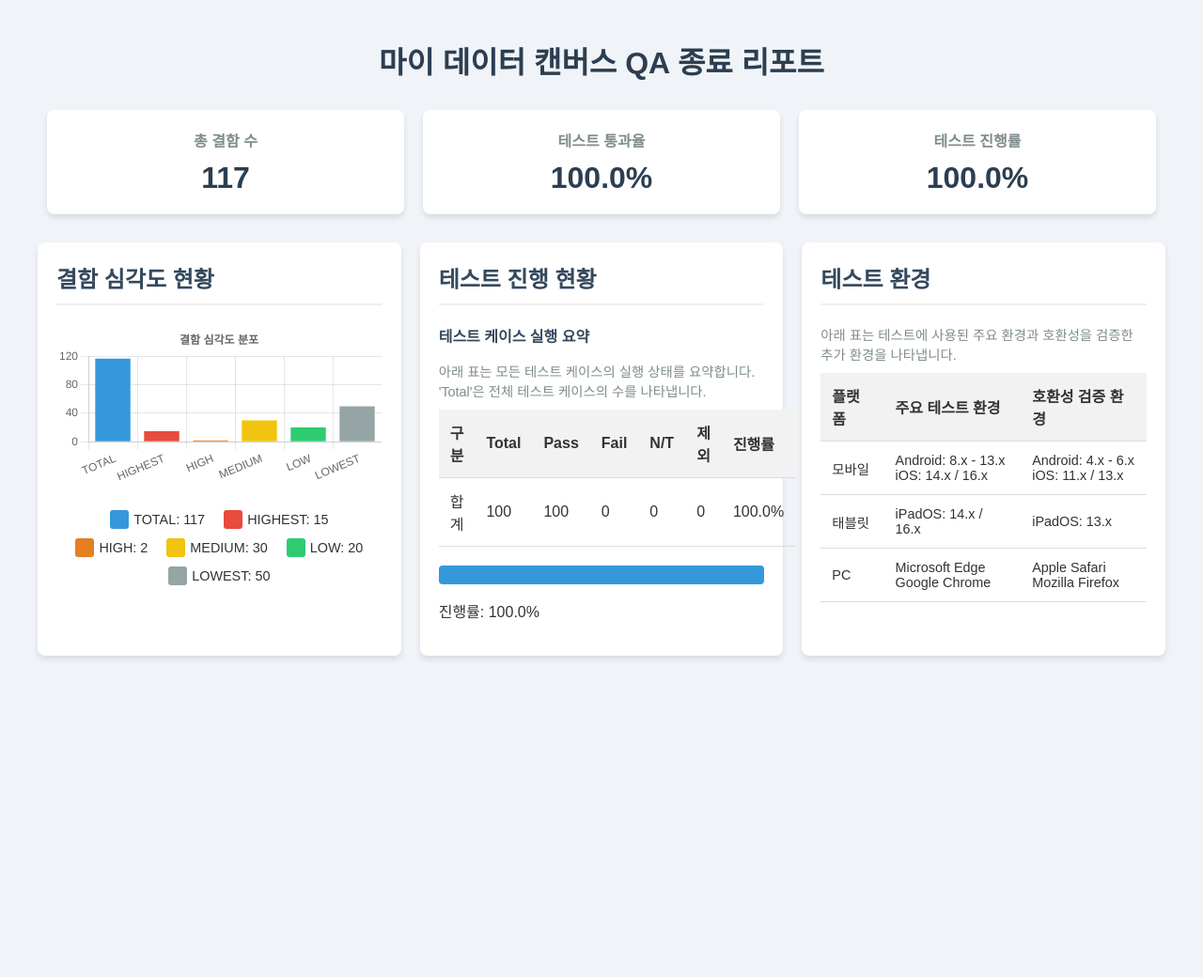
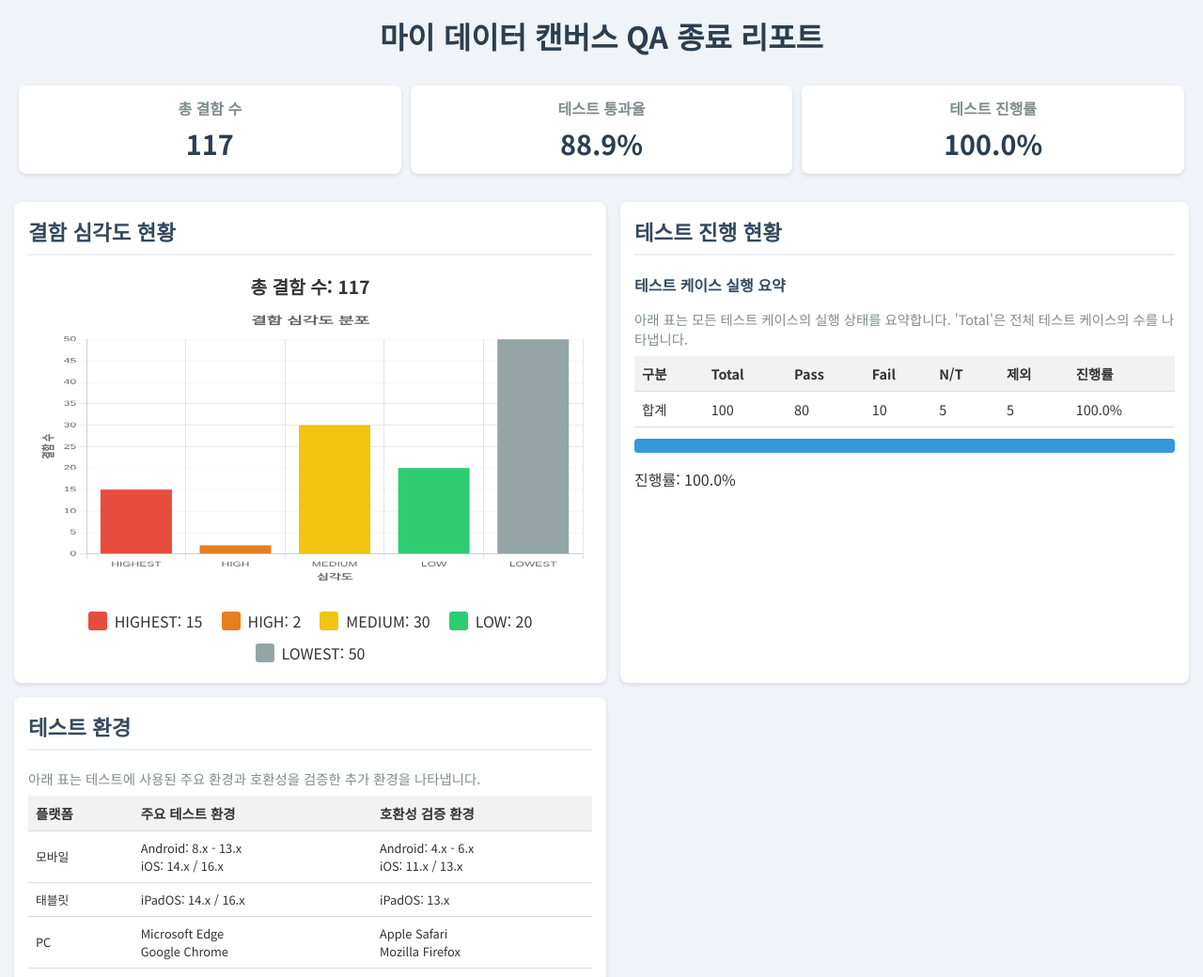
Before and after one commit to taejin0618/report, a plain HTML site: page index.html in a window 1280 px wide. Shown: the top 1040 px of the page at 94% size. Before the commit the page ends 800 px from the top, so only its background shows below. Drawn offline with nearby package versions, Linux system fonts and the light colour scheme.

Commit message:
Update index.html

```diff
--- a/index.html
+++ b/index.html
@@ -3,45 +3,52 @@
 <head>
     <meta charset="UTF-8">
     <meta name="viewport" content="width=device-width, initial-scale=1.0">
-    <title>QA 종료 리포트 대시보드</title>
+    <title>마이 데이터 캔버스 QA 종료 리포트</title>
+    <link href="https://fonts.googleapis.com/css2?family=Noto+Sans+KR:wght@400;700&display=swap" rel="stylesheet">
     <script src="https://cdnjs.cloudflare.com/ajax/libs/Chart.js/3.7.0/chart.min.js"></script>
     <style>
         body {
             font-family: 'Noto Sans KR', sans-serif;
             margin: 0;
-            padding: 20px;
+            padding: 15px;
             background-color: #f0f4f8;
             color: #333;
         }
         .container {
-            max-width: 1200px;
+            max-width: 1250px;
             margin: 0 auto;
+            display: grid;
+            grid-template-columns: repeat(2, 1fr);
+            gap: 15px;
         }
         header {
+            grid-column: 1 / -1;
             text-align: center;
-            margin-bottom: 30px;
+            margin-bottom: 15px;
         }
         h1 {
             color: #2c3e50;
+            font-size: 2rem;
+            margin: 0;
         }
         .metrics {
+            grid-column: 1 / -1;
             display: flex;
             justify-content: space-between;
-            margin-bottom: 30px;
+            margin-bottom: 15px;
         }
-
         .metric-card {
             background-color: white;
             border-radius: 8px;
-            box-shadow: 0 4px 6px rgba(0, 0, 0, 0.1);
-            padding: 20px;
+            box-shadow: 0 2px 4px rgba(0, 0, 0, 0.1);
+            padding: 12px;
             text-align: center;
             flex: 1;
-            margin: 0 10px;
+            margin: 0 5px;
             transition: transform 0.3s ease;
         }
         .metric-card:hover {
-            transform: translateY(-5px);
+            transform: translateY(-3px);
         }
         .metric-card h3 {
             margin: 0;
@@ -49,42 +56,39 @@
             font-size: 1rem;
         }
         .metric-value {
-            font-size: 2rem;
+            font-size: 1.8rem;
             font-weight: bold;
-            margin: 10px 0 0;
+            margin: 5px 0 0;
             color: #2c3e50;
-        }
-        .dashboard {
-            display: grid;
-            grid-template-columns: repeat(auto-fit, minmax(300px, 1fr));
-            gap: 20px;
         }
         .card {
             background-color: white;
             border-radius: 8px;
-            box-shadow: 0 4px 6px rgba(0, 0, 0, 0.1);
-            padding: 20px;
+            box-shadow: 0 2px 4px rgba(0, 0, 0, 0.1);
+            padding: 15px;
         }
         .card h2 {
             margin-top: 0;
             color: #34495e;
             border-bottom: 2px solid #ecf0f1;
-            padding-bottom: 10px;
+            padding-bottom: 8px;
+            font-size: 1.4rem;
         }
         .card h3 {
             color: #34495e;
             font-size: 1rem;
-            margin-top: 15px;
-            margin-bottom: 10px;
+            margin-top: 10px;
+            margin-bottom: 5px;
         }
         table {
             width: 100%;
             border-collapse: collapse;
-            margin-top: 10px;
+            margin-top: 8px;
+            font-size: 0.9rem;
         }
         th, td {
             text-align: left;
-            padding: 12px;
+            padding: 8px;
             border-bottom: 1px solid #ddd;
         }
         th {
@@ -92,12 +96,12 @@
             color: #333;
         }
         .progress-container {
-            margin-top: 20px;
+            margin-top: 12px;
         }
         .progress-bar {
             background-color: #ecf0f1;
             border-radius: 4px;
-            height: 20px;
+            height: 15px;
             overflow: hidden;
         }
         .progress {
@@ -106,13 +110,13 @@
             transition: width 0.5s ease-in-out;
         }
         #testEnvironmentTable td {
-            font-size: 0.9rem;
+            font-size: 0.8rem;
         }
         .chart-legend {
             display: flex;
             flex-wrap: wrap;
             justify-content: center;
-            margin-top: 20px;
+            margin-top: 15px;
         }
         .legend-item {
             display: flex;
@@ -122,35 +126,25 @@
         .legend-color {
             width: 20px;
             height: 20px;
-            margin-right: 5px;
+            margin-right: 8px;
             border-radius: 3px;
         }
         .legend-label {
-            font-size: 0.9rem;
+            font-size: 1rem;
         }
         .environment-description {
             font-size: 0.9rem;
             color: #7f8c8d;
+            margin-bottom: 8px;
+        }
+        #defectSeverityChart {
+            height: 300px !important;
+        }
+        .total-defects {
+            font-size: 1.2rem;
+            font-weight: bold;
+            text-align: center;
             margin-bottom: 10px;
-        }
-        .jira-url-input {
-            width: 100%;
-            padding: 10px;
-            margin-top: 10px;
-            border: 1px solid #ddd;
-            border-radius: 4px;
-        }
-        .jira-url-button {
-            background-color: #3498db;
-            color: white;
-            border: none;
-            padding: 10px 15px;
-            border-radius: 4px;
-            cursor: pointer;
-            margin-top: 10px;
-        }
-        .jira-url-button:hover {
-            background-color: #2980b9;
         }
     </style>
 </head>
@@ -160,37 +154,33 @@
             <h1>마이 데이터 캔버스 QA 종료 리포트</h1>
         </header>
 
-        <section class="metrics">
+        <div class="metrics">
             <div class="metric-card">
                 <h3>총 결함 수</h3>
-                <p class="metric-value" id="totalDefects">0</p>
+                <p id="totalDefects" class="metric-value">0</p>
             </div>
             <div class="metric-card">
                 <h3>테스트 통과율</h3>
-                <p class="metric-value" id="testPassRate">0%</p>
+                <p id="testPassRate" class="metric-value">0%</p>
             </div>
             <div class="metric-card">
                 <h3>테스트 진행률</h3>
-                <p class="metric-value" id="testProgressRate">0%</p>
+                <p id="testProgressRate" class="metric-value">0%</p>
             </div>
-        </section>
+        </div>
 
-        <div class="dashboard">
-            <section class="card">
+        <div class="card">
             <h2>결함 심각도 현황</h2>
+            <p class="total-defects">총 결함 수: <span id="chartTotalDefects">0</span></p>
             <canvas id="defectSeverityChart"></canvas>
             <div id="defectSeverityLegend" class="chart-legend"></div>
+        </div>
 
-            </section>
-
-            <section class="card">
+        <div class="card">
             <h2>테스트 진행 현황</h2>
             <h3>테스트 케이스 실행 요약</h3>
-                <p class="environment-description">
-                    아래 표는 모든 테스트 케이스의 실행 상태를 요약합니다. 'Total'은 전체 테스트 케이스의 수를 나타냅니다.
-                </p>
+            <p class="environment-description">아래 표는 모든 테스트 케이스의 실행 상태를 요약합니다. 'Total'은 전체 테스트 케이스의 수를 나타냅니다.</p>
             <table id="testProgressTable">
-                    <thead>
                 <tr>
                     <th>구분</th>
                     <th>Total</th>
@@ -200,51 +190,37 @@
                     <th>제외</th>
                     <th>진행률</th>
                 </tr>
-                    </thead>
-                    <tbody>
                 <tr>
                     <td>합계</td>
-                            <td id="totalTests">0</td>
-                            <td>100</td>
                     <td>0</td>
-                            <td>0</td>
-                            <td>0</td>
-                            <td id="progressRate">0%</td>
+                    <td>80</td>
+                    <td>10</td>
+                    <td>5</td>
+                    <td>5</td>
+                    <td>0%</td>
                 </tr>
-                    </tbody>
             </table>
             <div class="progress-container">
                 <div class="progress-bar">
-                        <div class="progress" id="progressBar"></div>
+                    <div id="progressBar" class="progress"></div>
                 </div>
                 <p id="progressText"></p>
             </div>
-            </section>
+        </div>
 
-            <section class="card">
+        <div class="card">
             <h2>테스트 환경</h2>
-                <p class="environment-description">
-                    아래 표는 테스트에 사용된 주요 환경과 호환성을 검증한 추가 환경을 나타냅니다.
-                </p>
+            <p class="environment-description">아래 표는 테스트에 사용된 주요 환경과 호환성을 검증한 추가 환경을 나타냅니다.</p>
             <table id="testEnvironmentTable">
-                    <thead>
                 <tr>
                     <th>플랫폼</th>
                     <th>주요 테스트 환경</th>
                     <th>호환성 검증 환경</th>
                 </tr>
-                    </thead>
-                    <tbody>
                 <tr>
                     <td>모바일</td>
-                            <td>
-                                Android: 8.x - 13.x<br>
-                                iOS: 14.x / 16.x
-                            </td>
-                            <td>
-                                Android: 4.x - 6.x<br>
-                                iOS: 11.x / 13.x
-                            </td>
+                    <td>Android: 8.x - 13.x<br>iOS: 14.x / 16.x</td>
+                    <td>Android: 4.x - 6.x<br>iOS: 11.x / 13.x</td>
                 </tr>
                 <tr>
                     <td>태블릿</td>
@@ -253,18 +229,10 @@
                 </tr>
                 <tr>
                     <td>PC</td>
-                            <td>
-                                Microsoft Edge<br>
-                                Google Chrome
-                            </td>
-                            <td>
-                                Apple Safari<br>
-                                Mozilla Firefox
-                            </td>
+                    <td>Microsoft Edge<br>Google Chrome</td>
+                    <td>Apple Safari<br>Mozilla Firefox</td>
                 </tr>
-                    </tbody>
             </table>
-            </section>
         </div>
     </div>
 
@@ -282,11 +250,8 @@
 
             function updateDefectSeverityChart() {
                 const total = defectSeverityData.datasets[0].data.reduce((a, b) => a + b, 0);
-                defectSeverityData.labels.unshift('TOTAL');
-                defectSeverityData.datasets[0].data.unshift(total);
-                defectSeverityData.datasets[0].backgroundColor.unshift('#3498db');
-
                 document.getElementById('totalDefects').textContent = total;
+                document.getElementById('chartTotalDefects').textContent = total;
 
                 const defectSeverityCtx = document.getElementById('defectSeverityChart').getContext('2d');
                 new Chart(defectSeverityCtx, {
@@ -294,15 +259,73 @@
                     data: defectSeverityData,
                     options: {
                         responsive: true,
+                        maintainAspectRatio: false,
                         plugins: {
                             legend: { display: false },
                             title: {
                                 display: true,
-                                text: '결함 심각도 분포'
+                                text: '결함 심각도 분포',
+                                font: {
+                                    size: 18,
+                                    weight: 'bold'
+                                },
+                                padding: {
+                                    top: 10,
+                                    bottom: 20
+                                }
+                            },
+                            tooltip: {
+                                bodyFont: {
+                                    size: 14
+                                },
+                                titleFont: {
+                                    size: 16
+                                }
                             }
                         },
                         scales: {
-                            y: { beginAtZero: true }
+                            y: {
+                                beginAtZero: true,
+                                title: {
+                                    display: true,
+                                    text: '결함 수',
+                                    font: {
+                                        size: 14,
+                                        weight: 'bold'
+                                    }
+                                },
+                                ticks: {
+                                    font: {
+                                        size: 12
+                                    },
+                                    callback: function(value) {
+                                        return value.toFixed(0);
+                                    }
+                                }
+                            },
+                            x: {
+                                title: {
+                                    display: true,
+                                    text: '심각도',
+                                    font: {
+                                        size: 14,
+                                        weight: 'bold'
+                                    }
+                                },
+                                ticks: {
+                                    font: {
+                                        size: 12
+                                    }
+                                }
+                            }
+                        },
+                        layout: {
+                            padding: {
+                                left: 10,
+                                right: 10,
+                                top: 0,
+                                bottom: 10
+                            }
                         }
                     }
                 });
@@ -318,7 +341,6 @@
                     `;
                     legendContainer.appendChild(legendItem);
                 });
-
             }
 
             function updateTestProgress() {
```
Lines whose indentation alone changed are shown as unchanged.
